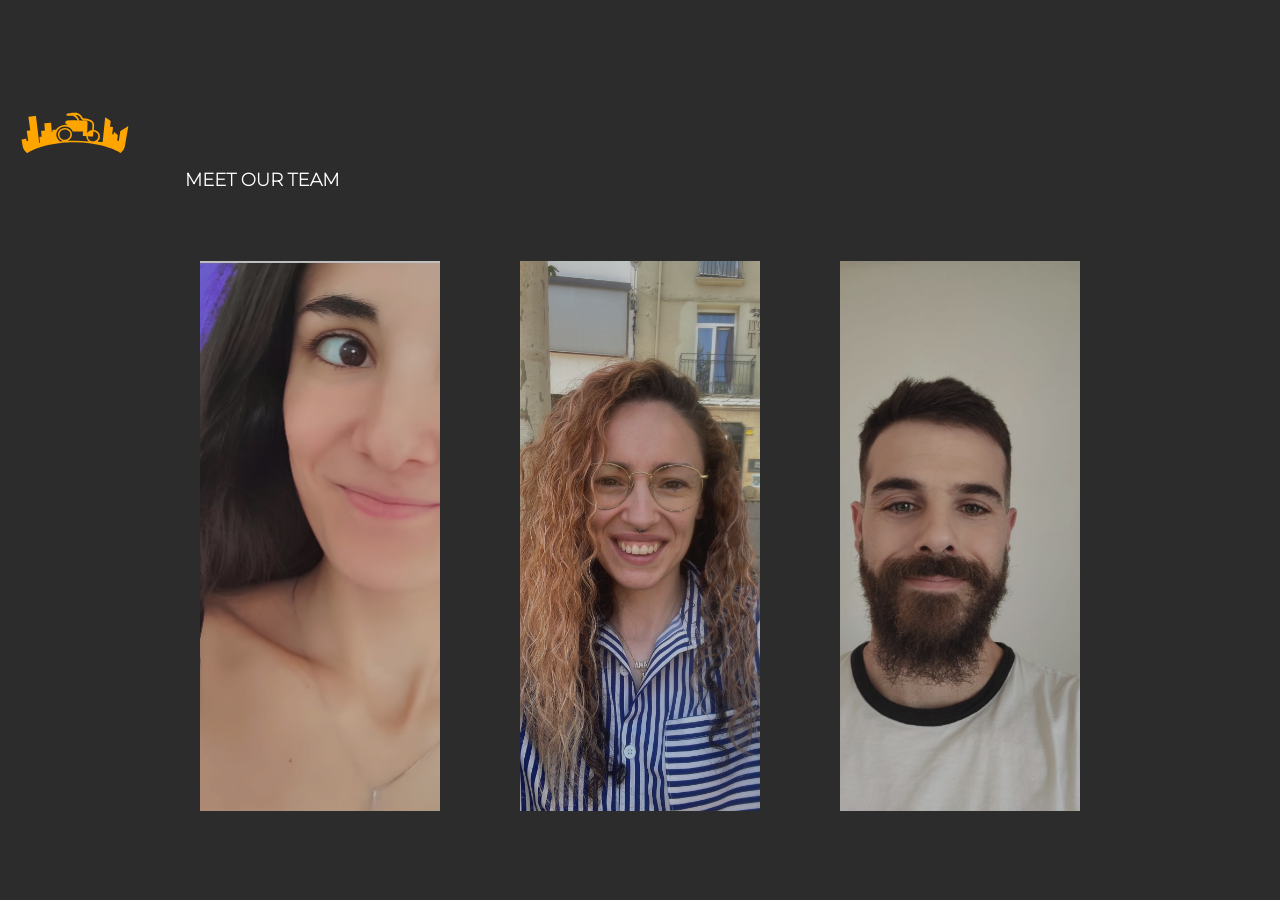
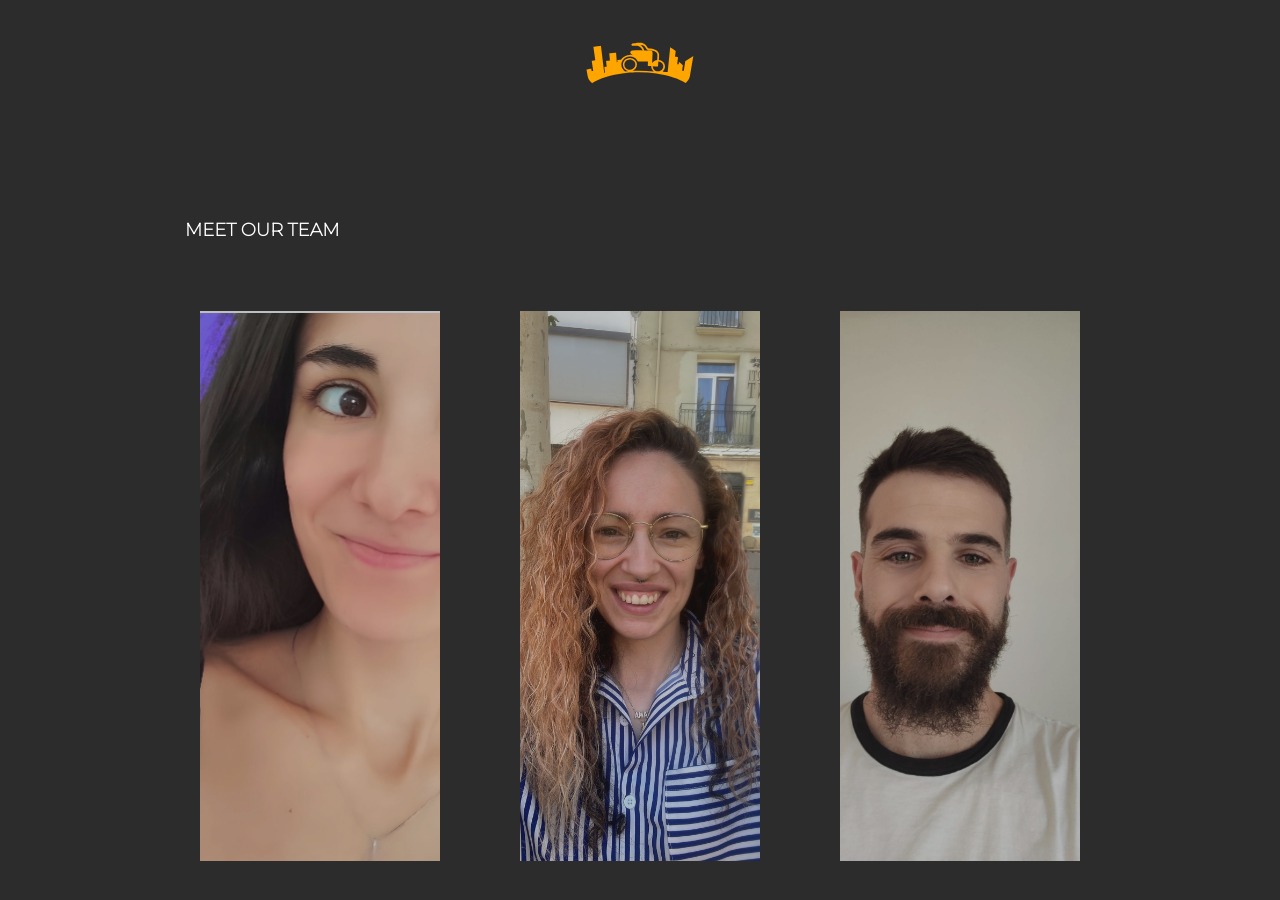
Before and after one commit to SaritaPopez/proyecto3, a React (Vite) app in the folder client/: page /contact in a window 1280 px wide. Shown: the top 900 px of the page. Built offline with nearby package versions, Linux system fonts and the light colour scheme; a web font is replaced by a local one.

Commit message:
logo contact

```diff
--- a/client/src/Pages/ContactPage/ContactPage.jsx
+++ b/client/src/Pages/ContactPage/ContactPage.jsx
@@ -6,14 +6,17 @@ import './contactpage.css';
 
 function ContactPage() {
   return (
-    <div className='fondop'>
+    <>
       <Link className='linkStyle' to='/'>
+        <div className='logoContact'>
           <img
             className='imgHeaderContact'
             src='../src/Assets/C-A.svg'
             alt='logo web'
           />
+        </div>
       </Link>
+      <div className='fondop'>
         <section className='containerContact'>
           <h2 className='titleContact'>
             <span className='primary'>Meet our team</span>
@@ -23,7 +26,7 @@ function ContactPage() {
               <img src={Ana} alt='mi foto' className='item-image' />
               <figcaption className='item-description'>
                 <h2 className='name'>Ana Pérez</h2>
-              <span className='role'> Web Developer Junior</span>
+                <span className='role'> Junior Web Developer </span>
               </figcaption>
             </figure>
             <figure className='gallery-item'>
@@ -43,6 +46,7 @@ function ContactPage() {
           </div>
         </section>
       </div>
+    </>
   );
 }
 
--- a/client/src/Pages/ContactPage/contactpage.css
+++ b/client/src/Pages/ContactPage/contactpage.css
@@ -1,18 +1,31 @@
-.imgHeaderContact {
-  width: 150px;
+.logoContact {
+  position: fixed;
+  top: 0;
+  left: 50%;
+  transform: translateX(-50%);
+  z-index: 999;
+  width: 100%;
+  max-width: 150px; /* Ajusta el valor según el tamaño deseado del logo */
+
+  padding: 10px;
+  display: flex;
+  align-items: center;
+}
+
+.logoContact img {
+  width: 100%;
   height: auto;
-  position: absolute;
-  top: 10vh;
 }
+
 .fondop {
   background-color: #000000ce;
+  padding-top: 100px;
 }
 .containerContact {
-  overflow-x: hidden; /* Evita el scroll horizontal */
-
+  overflow-x: hidden;
   max-width: 960px;
   margin-inline: auto;
-  padding: 100px 15px;
+  padding: 50px 15px;
 }
 .titleContact {
   margin-bottom: 50px;
@@ -104,7 +117,11 @@
 .gallery-item:not(:hover).role {
   transition-delay: 0s;
 }
-
+@media screen and (max-width: 480px) {
+  .logoContact img {
+    right: 32%;
+  }
+}
 @media screen and (max-width: 768px) {
   .item-image1 {
     position: absolute;
```
Lines whose indentation alone changed are shown as unchanged.
